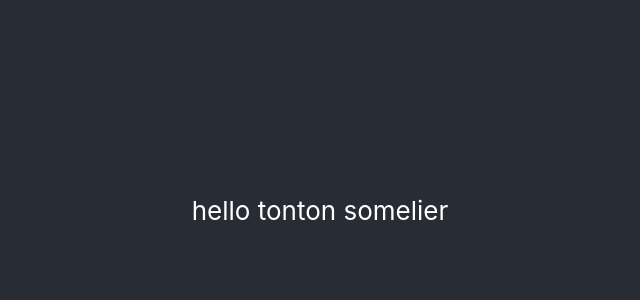
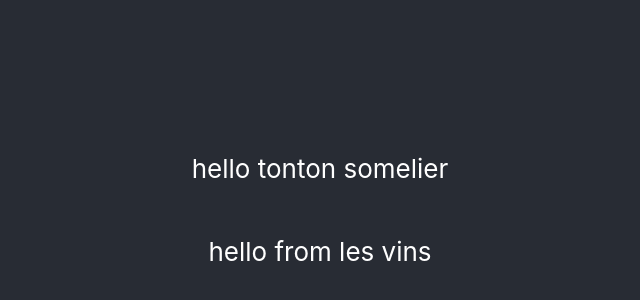
Before and after one commit to WildCodeSchool/reims-js-202003-pjt-tonton-sommelier-client, a React (Create React App) app: page / in a window 1280 px wide. Shown: the part 190-490 px from the top of the page, without its empty margins (320-960 px from the left). Built offline with nearby package versions, Linux system fonts and the light colour scheme.

Commit message:
refector(LesVins)create funtion for test on app

```diff
--- a/src/App.jsx
+++ b/src/App.jsx
@@ -1,12 +1,14 @@
 import React from 'react';
 import './App.css';
 import PageScan from './components/PageScan';
+import LesVins from './components/LesVins';
 
 function App() {
   return (
     <div className="App">
       <header className="App-header">
         <PageScan />
+        <LesVins />
       </header>
     </div>
   );
--- a/src/components/LesVins.jsx
+++ b/src/components/LesVins.jsx
@@ -0,0 +1,9 @@
+import React from 'react';
+
+function LesVins() {
+  return (
+    <p>hello from les vins </p>
+  );
+}
+
+export default LesVins;
```
